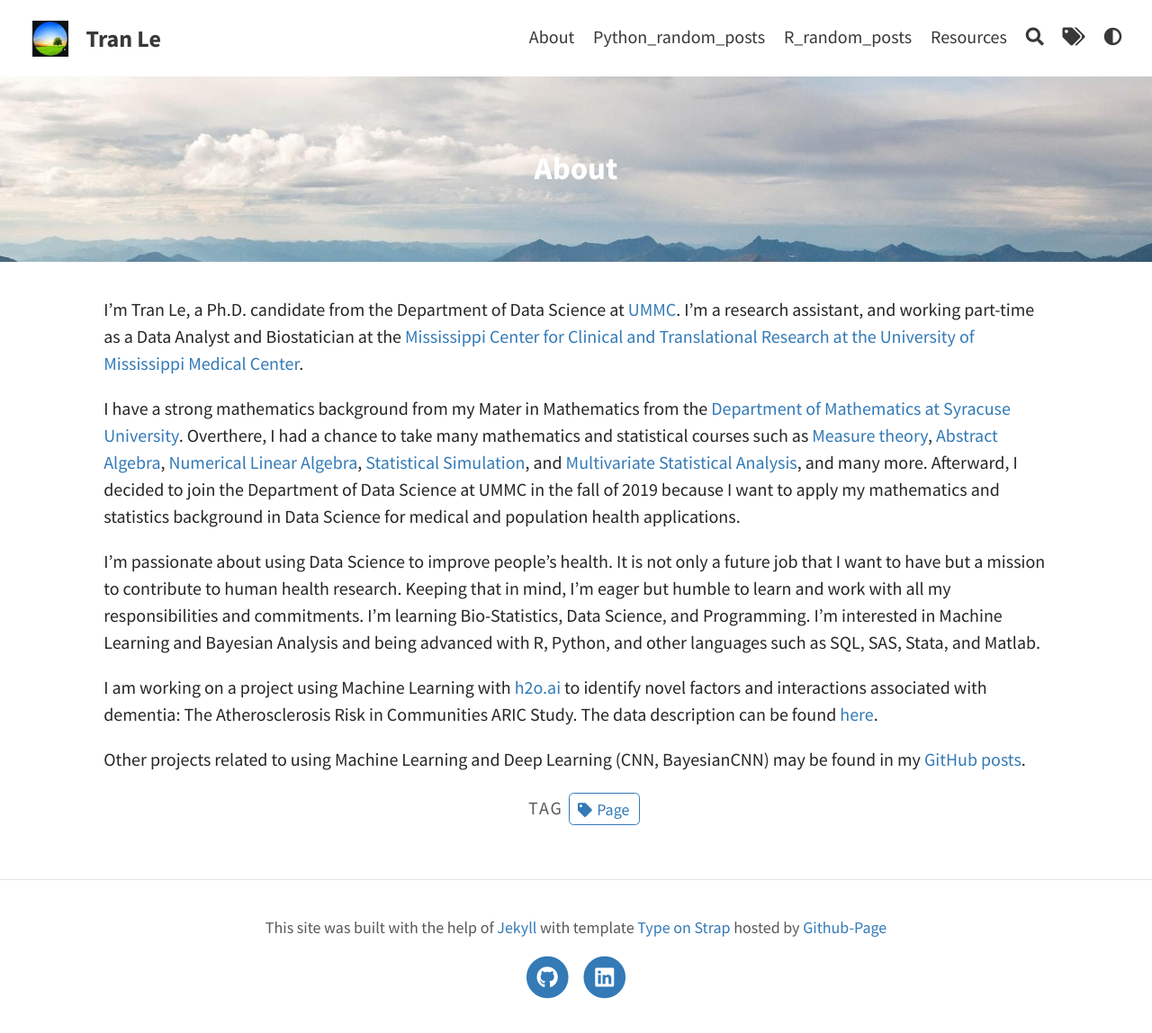
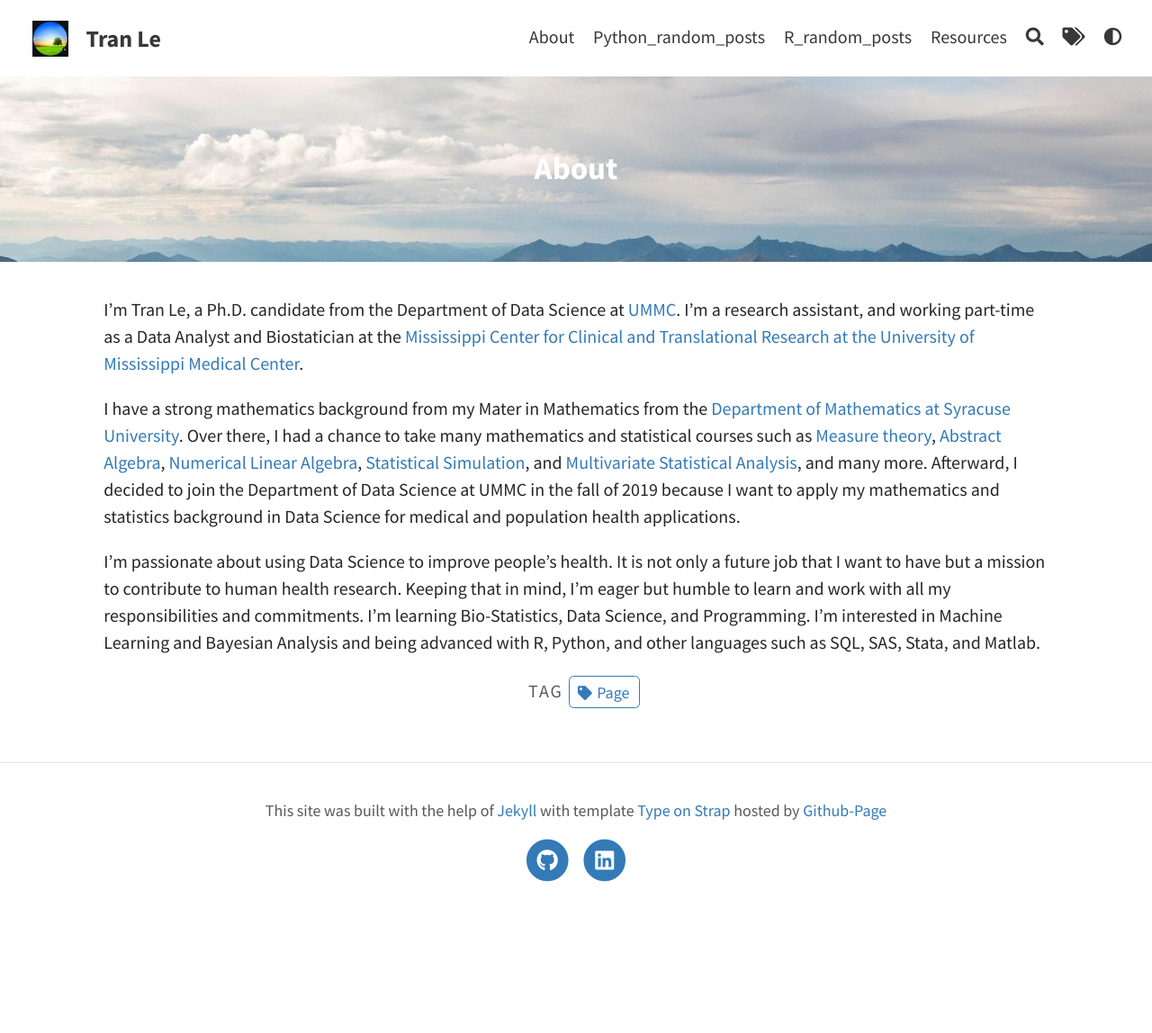
Before and after one commit to tranktle/porfolio, a Jekyll site: the page built from pages/about.md, in a window 1280 px wide. Shown: the whole page at 90% size. Built offline with Jekyll 4.4.1, drawn with Linux system fonts in a browser that asks for light colours; after the commit the page ends 1018 px from its top, so only the background shows below that.

Commit message:
update about 3

```diff
--- a/pages/about.md
+++ b/pages/about.md
@@ -8,10 +8,6 @@
 
 I'm Tran Le, a Ph.D. candidate from the Department of Data Science at [UMMC](https://www.umc.edu/SoPH/Departments-and-Faculty/Data-Science/Department-of-Data-Science-Home.html). I'm a research assistant, and working part-time as a Data Analyst and Biostatician at the [Mississippi Center for Clinical and Translational Research at the University of Mississippi Medical Center](https://www.umc.edu/Research/Centers-and-Institutes/External-Designation-Centers/Mississippi-Center-for-Clinical-and-Translational-Research/Mississippi-Center-for-Clinical-and-Translational-Research-Home.html).
 
- I have a strong mathematics background from my Mater in Mathematics from the [Department of Mathematics at Syracuse University](https://thecollege.syr.edu/mathematics/). Overthere, I had a chance to take many mathematics and statistical courses such as [Measure theory](https://www.maa.org/press/maa-reviews/principles-of-mathematical-analysis), [Abstract Algebra](https://www.maa.org/press/maa-reviews/abstract-algebra), [Numerical Linear Algebra](https://books.google.com/books/about/Numerical_Linear_Algebra.html?id=JaPtxOytY7kC), [Statistical Simulation](https://www.amazon.com/Simulation-Sheldon-M-Ross/dp/0124158250/ref=pd_lpo_1?pd_rd_i=0124158250&psc=1), and [Multivariate Statistical Analysis](https://books.google.com/books/about/An_Introduction_to_Multivariate_Statisti.html?id=Cmm9QgAACAAJ), and many more. Afterward, I decided to join the Department of Data Science at UMMC in the fall of 2019 because I want to apply my mathematics and statistics background in Data Science for medical and population health applications.
+I have a strong mathematics background from my Mater in Mathematics from the [Department of Mathematics at Syracuse University](https://thecollege.syr.edu/mathematics/). Over there, I had a chance to take many mathematics and statistical courses such as [Measure theory](https://www.maa.org/press/maa-reviews/principles-of-mathematical-analysis), [Abstract Algebra](https://www.maa.org/press/maa-reviews/abstract-algebra), [Numerical Linear Algebra](https://books.google.com/books/about/Numerical_Linear_Algebra.html?id=JaPtxOytY7kC), [Statistical Simulation](https://www.amazon.com/Simulation-Sheldon-M-Ross/dp/0124158250/ref=pd_lpo_1?pd_rd_i=0124158250&psc=1), and [Multivariate Statistical Analysis](https://books.google.com/books/about/An_Introduction_to_Multivariate_Statisti.html?id=Cmm9QgAACAAJ), and many more. Afterward, I decided to join the Department of Data Science at UMMC in the fall of 2019 because I want to apply my mathematics and statistics background in Data Science for medical and population health applications.
 
 I'm passionate about using Data Science to improve people's health. It is not only a future job that I want to have but a mission to contribute to human health research. Keeping that in mind, I'm eager but humble to learn and work with all my responsibilities and commitments. I'm learning Bio-Statistics, Data Science, and Programming. I'm interested in Machine Learning and Bayesian Analysis and being advanced with R, Python, and other languages such as SQL, SAS, Stata, and Matlab.
-
-I am working on a project using Machine Learning with [h2o.ai](https://docs.h2o.ai/h2o/latest-stable/h2o-docs/index.html) to identify novel factors and interactions associated with dementia: The Atherosclerosis Risk in Communities ARIC Study. The data description can be found [here](https://mindset.umc.edu/aricvarexplorer/index.html).
-
-Other projects related to using Machine Learning and Deep Learning (CNN, BayesianCNN) may be found in my [GitHub posts](https://tranktle.github.io/porfolio/).
```
